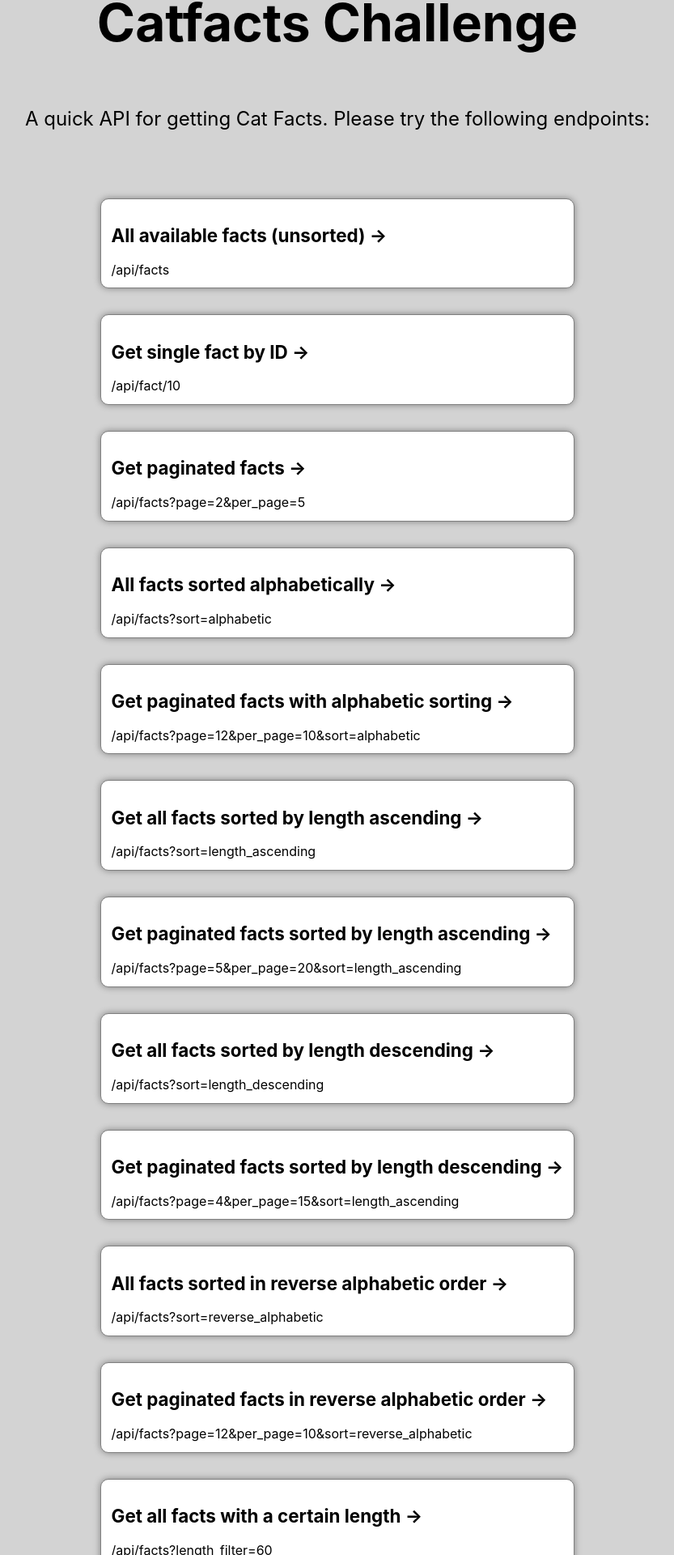
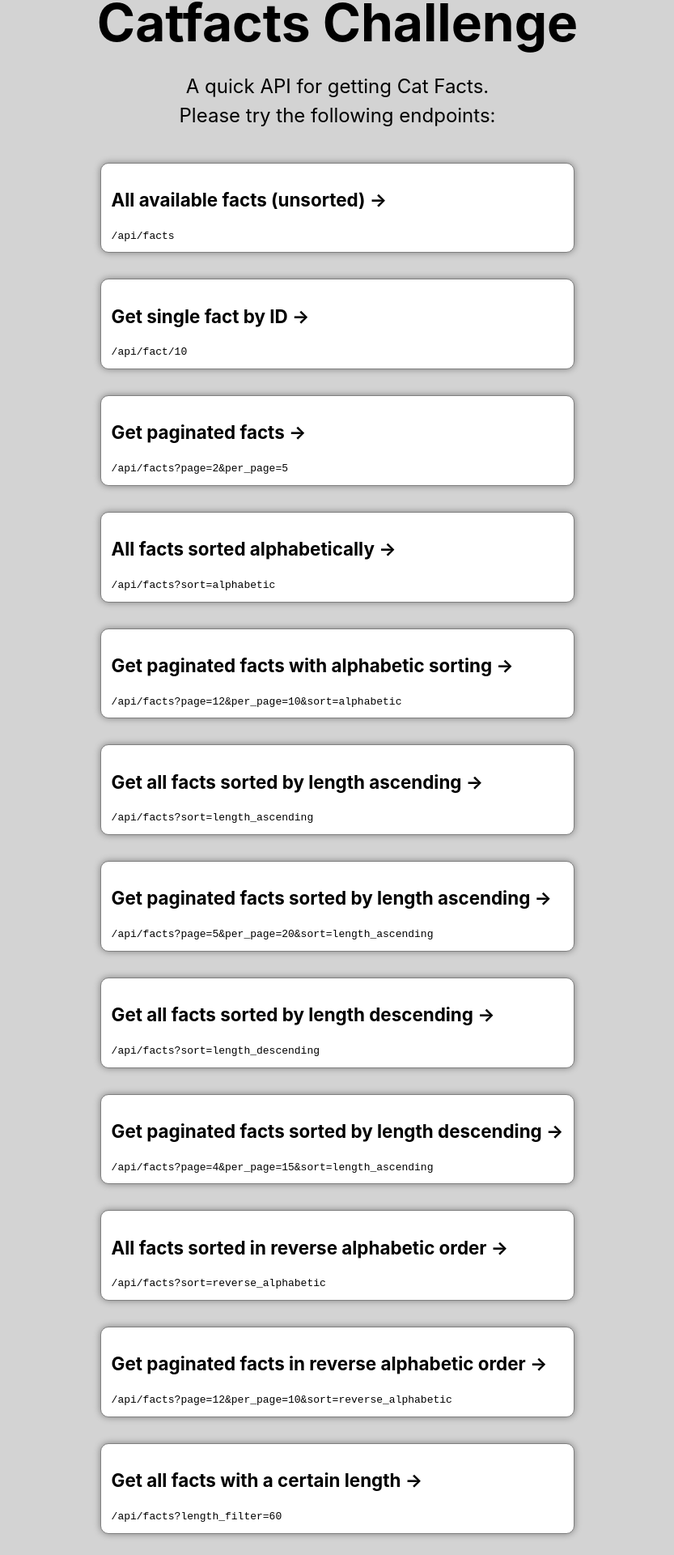
Before and after one commit to mbalabanov/catfacts-challenge, a Next.js app: page / in a window 1280 px wide. Shown: the part 73-1993 px from the top of the page at 81% size, without its empty margins (223-1056 px from the left). Built offline with nearby package versions, Linux system fonts and the light colour scheme.

Commit message:
Styles instructions

```diff
--- a/pages/index.tsx
+++ b/pages/index.tsx
@@ -17,93 +17,93 @@ const Home: NextPage = () => {
         </h1>
 
         <p className={styles.description}>
-          A quick API for getting Cat Facts. Please try the following endpoints:
+          A quick API for getting Cat Facts.<br/>Please try the following endpoints:
         </p>
 
         <div className={styles.grid}>
 
           <a href="/api/facts" target="_blank" className={styles.card}>
             <h2>All available facts (unsorted) &rarr;</h2>
-            <p>
+            <code>
               /api/facts
-            </p>
+            </code>
           </a>
 
           <a href="/api/fact/10" target="_blank" className={styles.card}>
             <h2>Get single fact by ID &rarr;</h2>
-            <p>
+            <code>
               /api/fact/10
-            </p>
+            </code>
           </a>
 
           <a href="/api/facts?page=2&per_page=5" target="_blank" className={styles.card}>
             <h2>Get paginated facts &rarr;</h2>
-            <p>
+            <code>
               /api/facts?page=2&per_page=5
-            </p>
+            </code>
           </a>
 
           <a href="/api/facts?sort=alphabetic" target="_blank" className={styles.card}>
             <h2>All facts sorted alphabetically &rarr;</h2>
-            <p>
+            <code>
               /api/facts?sort=alphabetic
-            </p>
+            </code>
           </a>
 
           <a href="/api/facts?page=12&per_page=10&sort=alphabetic" target="_blank" className={styles.card}>
             <h2>Get paginated facts with alphabetic sorting &rarr;</h2>
-            <p>
+            <code>
               /api/facts?page=12&per_page=10&sort=alphabetic
-            </p>
+            </code>
           </a>
 
           <a href="/api/facts?sort=length_ascending" target="_blank" className={styles.card}>
             <h2>Get all facts sorted by length ascending &rarr;</h2>
-            <p>
+            <code>
               /api/facts?sort=length_ascending
-            </p>
+            </code>
           </a>
 
           <a href="/api/facts?page=5&per_page=20&sort=length_ascending" target="_blank" className={styles.card}>
             <h2>Get paginated facts sorted by length ascending &rarr;</h2>
-            <p>
+            <code>
               /api/facts?page=5&per_page=20&sort=length_ascending
-            </p>
+            </code>
           </a>
 
           <a href="/api/facts?sort=length_descending" target="_blank" className={styles.card}>
             <h2>Get all facts sorted by length descending &rarr;</h2>
-            <p>
+            <code>
               /api/facts?sort=length_descending
-            </p>
+            </code>
           </a>
 
           <a href="/api/facts?page=4&per_page=15&sort=length_descending" target="_blank" className={styles.card}>
             <h2>Get paginated facts sorted by length descending &rarr;</h2>
-            <p>
+            <code>
               /api/facts?page=4&per_page=15&sort=length_ascending
-            </p>
+            </code>
           </a>
 
           <a href="/api/facts?sort=reverse_alphabetic" target="_blank" className={styles.card}>
             <h2>All facts sorted in reverse alphabetic order &rarr;</h2>
-            <p>
+            <code>
               /api/facts?sort=reverse_alphabetic
-            </p>
+            </code>
           </a>
 
           <a href="/api/facts?page=12&per_page=10&sort=reverse_alphabetic" target="_blank" className={styles.card}>
             <h2>Get paginated facts in reverse alphabetic order &rarr;</h2>
-            <p>
+            <code>
               /api/facts?page=12&per_page=10&sort=reverse_alphabetic
-            </p>
+            </code>
           </a>
 
           <a href="/api/facts?length_filter=60" target="_blank" className={styles.card}>
             <h2>Get all facts with a certain length &rarr;</h2>
-            <p>
+            <code>
               /api/facts?length_filter=60
-            </p>
+            </code>
           </a>
 
         </div>
--- a/styles/Home.module.css
+++ b/styles/Home.module.css
@@ -36,7 +36,6 @@
 }
 
 .description {
-  margin: 4rem 0;
   line-height: 1.5;
   font-size: 1.5rem;
 }
```
